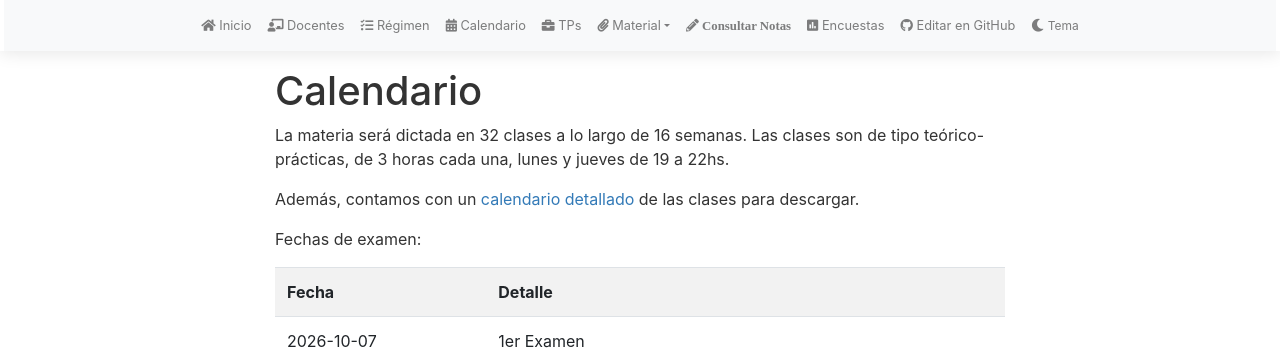
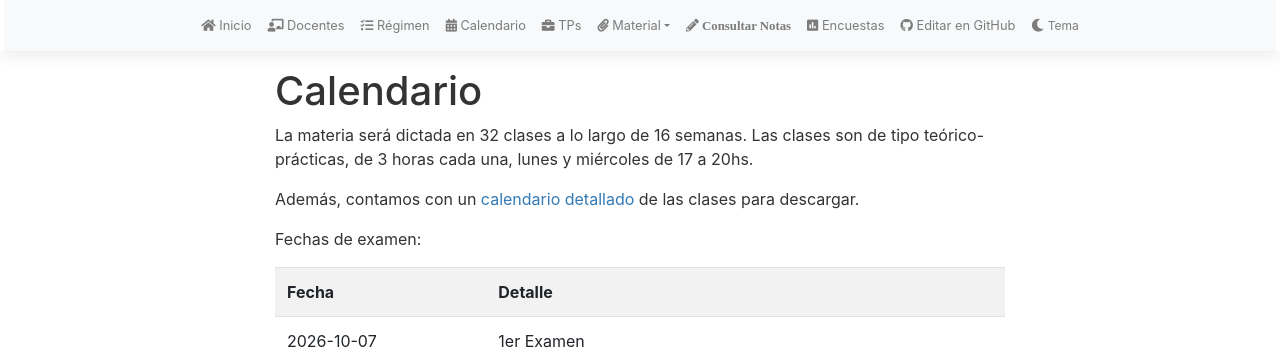
Before and after one commit to algoritmos-rw/tda_bg, a Jekyll site: the page built from calendario.md, in a window 1280 px wide. Shown: the top 350 px of the page. Built offline with Jekyll 4.4.1, drawn with Linux system fonts in a browser that asks for light colours; nearby versions of some CDN libraries; our own code applies the rules of GitHub Pages for plain Markdown files.

Commit message:
Update horarios

```diff
--- a/calendario.md
+++ b/calendario.md
@@ -2,7 +2,7 @@ Calendario
 ==========
 
 La materia será dictada en 32 clases a lo largo de 16 semanas.
-Las clases son de tipo teórico-prácticas, de 3 horas cada una, lunes y jueves de 19 a 22hs.
+Las clases son de tipo teórico-prácticas, de 3 horas cada una, lunes y miércoles de 17 a 20hs.
 
 Además, contamos con un [calendario detallado]({{site.data.cuatrimestre.calendario_detallado}}) de las clases para descargar.
 
```
